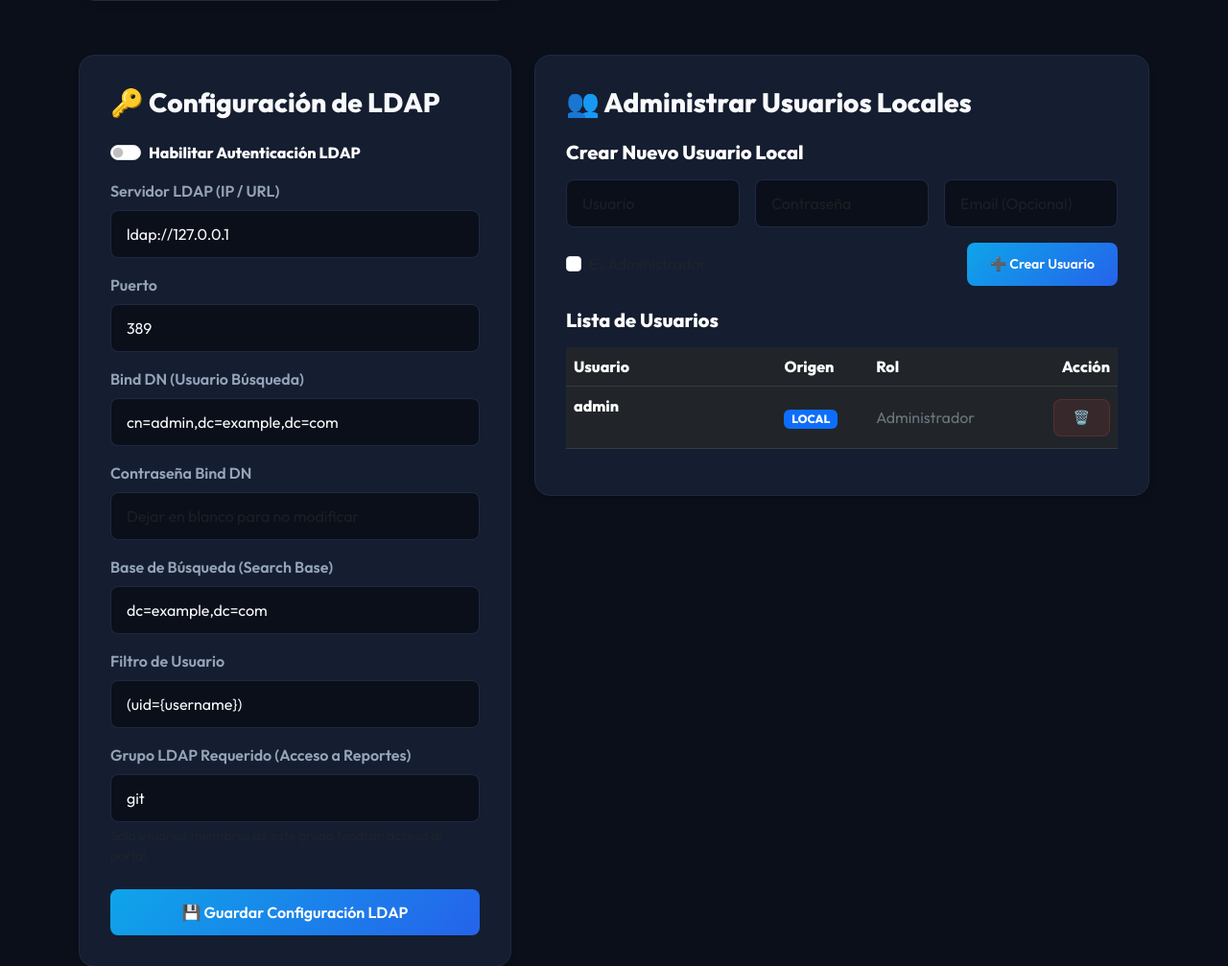
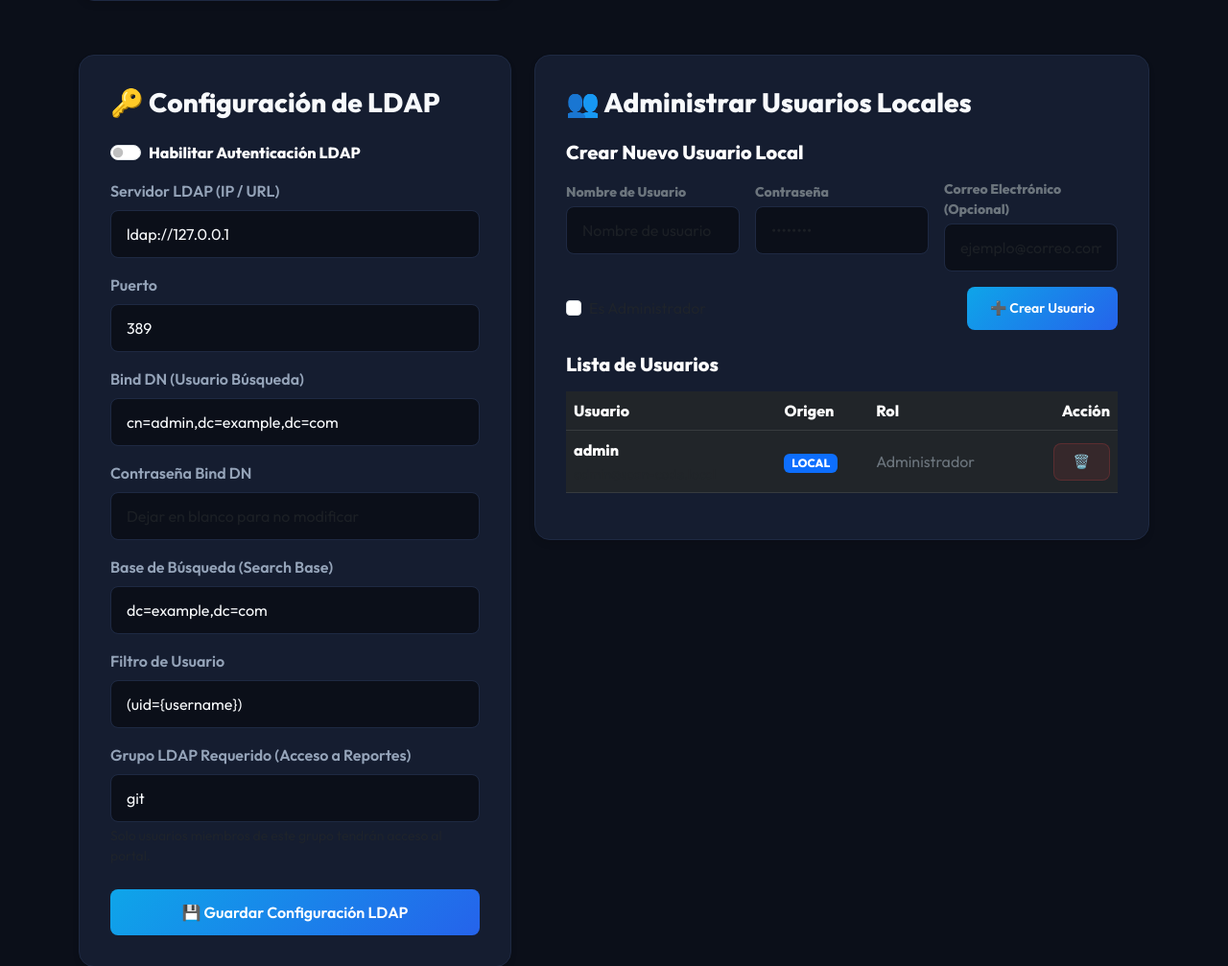
Before and after one commit to cplazaibarra/analisis-codigo, a Flask app: page /settings in a window 1280 px wide. Shown: the part 600-1607 px from the top of the page at 96% size. Run offline with Flask 3, Linux system fonts and the light colour scheme; the visitor is signed in with stand-in values (Sample User, id 1).

Commit message:
Backup: Añadidos labels explicativos para creación de usuario local

```diff
--- a/central-scanner/templates/settings.html
+++ b/central-scanner/templates/settings.html
@@ -304,15 +304,18 @@
                             <h5 class="fw-bold text-white mb-3">Crear Nuevo Usuario Local</h5>
                             <form action="/settings/user/add" method="POST" class="row g-3">
                                 <div class="col-md-4">
-                                    <input type="text" class="form-control" name="username" placeholder="Usuario" required>
+                                    <label class="form-label text-secondary small fw-bold mb-1">Nombre de Usuario</label>
+                                    <input type="text" class="form-control" name="username" placeholder="Nombre de usuario" required>
                                 </div>
                                 <div class="col-md-4">
-                                    <input type="password" class="form-control" name="password" placeholder="Contraseña" required>
+                                    <label class="form-label text-secondary small fw-bold mb-1">Contraseña</label>
+                                    <input type="password" class="form-control" name="password" placeholder="••••••••" required>
                                 </div>
                                 <div class="col-md-4">
-                                    <input type="email" class="form-control" name="email" placeholder="Email (Opcional)">
+                                    <label class="form-label text-secondary small fw-bold mb-1">Correo Electrónico (Opcional)</label>
+                                    <input type="email" class="form-control" name="email" placeholder="ejemplo@correo.com">
                                 </div>
-                                <div class="col-12 d-flex justify-content-between align-items-center">
+                                <div class="col-12 d-flex justify-content-between align-items-center mt-3">
                                     <div class="form-check">
                                         <input class="form-check-input" type="checkbox" id="is_admin" name="is_admin">
                                         <label class="form-check-label text-muted" for="is_admin">Es Administrador</label>
```
